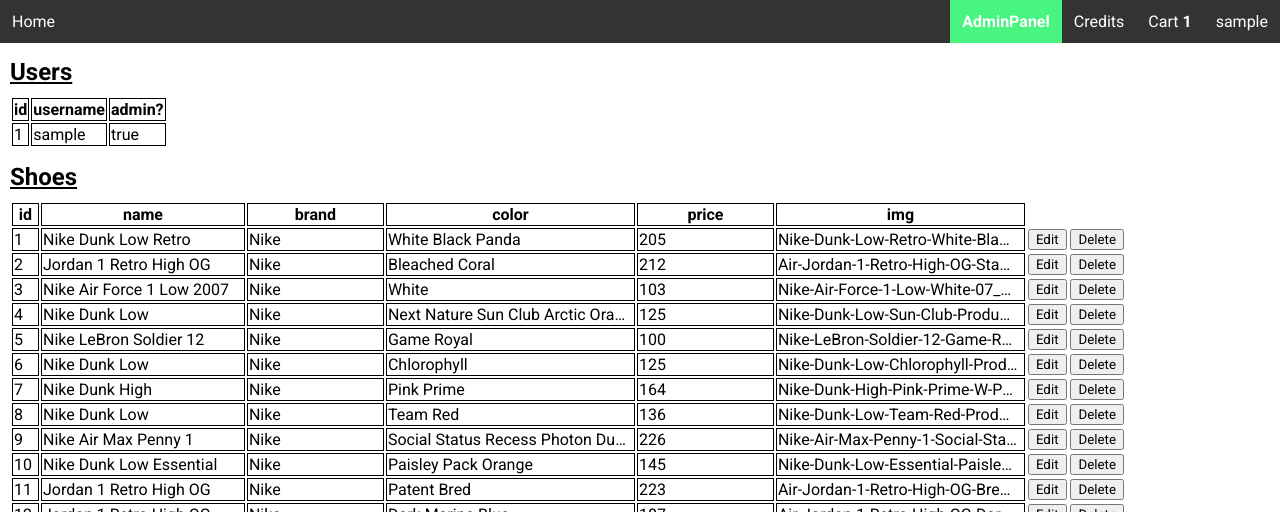
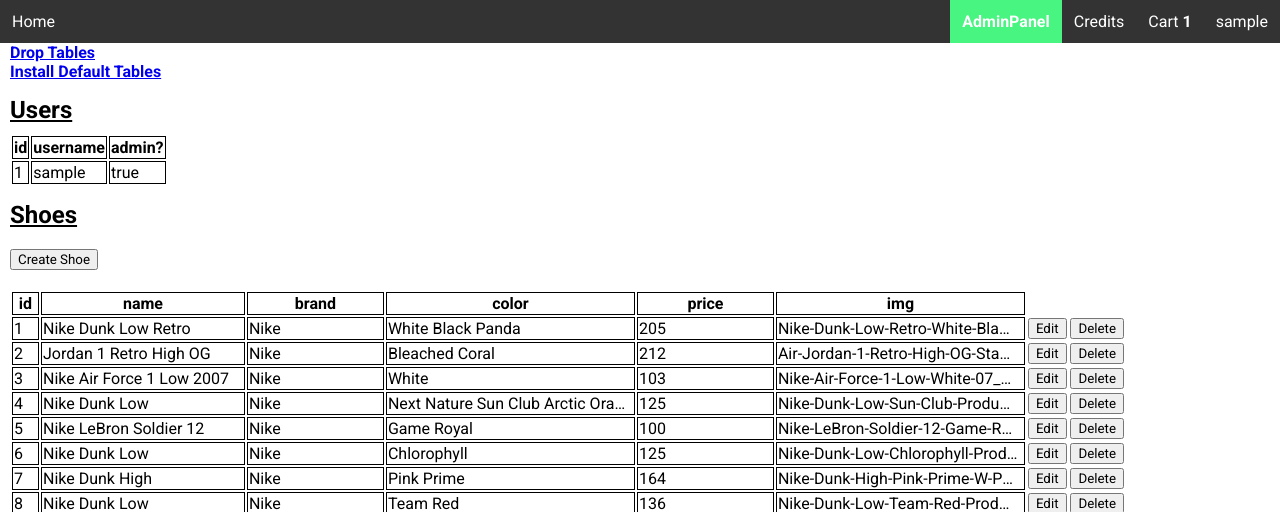
Before and after one commit to neerajgu/sneakerseeker, a PHP site: page /admin.php in a window 1280 px wide. Shown: the top 512 px of the page. Run offline with PHP 8.4, Linux system fonts and the light colour scheme; the visitor is signed in with stand-in values (Sample User, id 1); data comes from the database, SQL or seed files in the repository; tables that the repository leaves empty hold one stand-in row (values such as "Sample post"); a stand-in replaces the project's code that opens the database connection; some libraries are stand-ins or nearby versions.

Commit message:
adding function to admin

```diff
--- a/SS_1a/admin.php
+++ b/SS_1a/admin.php
@@ -52,6 +52,9 @@ $cartItems = count($cartItems->fetchAll());
         ?>
     </ul>
 
+    <a class=db href=drop.php>Drop Tables</a> </br>
+    <a class=db href=install.php>Install Default Tables</a>
+
     <h2 class=label>Users</h2>
     <table class=users>
         <thead>
@@ -81,7 +84,17 @@ $cartItems = count($cartItems->fetchAll());
     </table>
 
     <h2 class=label>Shoes</h2>
-    <a></a>
+    <button class="createButton">Create Shoe</button>
+    <button class="cancelCreateButton off">Cancel</button>
+
+    <form class="off add" action=adminedit.php?process=add method=post required>
+        <input type=text placeholder="Shoe Name" name=shoeName></input>
+        <input type=text placeholder="Shoe Brand" name=shoeBrand></input>
+        <input type=text placeholder="Shoe Color" name=colorWay></input>
+        <input type=number placeholder="Shoe Cost" name=shoeCost></input>
+        <input type=text placeholder="Image File" name=showImg></input>
+        <input type=submit value=Submit></input>
+    </form>
 
     <table class=shoes>
         <thead>
@@ -104,7 +117,7 @@ $cartItems = count($cartItems->fetchAll());
                 // each db row is echoed and can be edited using hidden forms revealed by js
                 // input type hiddens are for sending the type of process to adminedit (edit, delete) and target id
                 echo "
-                <form action=adminedit.php?id={$shoe["id"]} method=post id=editShoes{$shoe["id"]}></form>
+                <form action=adminedit.php?process=edit&id={$shoe["id"]} method=post id=editShoes{$shoe["id"]}></form>
 
                 <tr>
                     <td>
@@ -132,7 +145,7 @@ $cartItems = count($cartItems->fetchAll());
                     </td>
                     <td class=editor>
                         <button class=editButton>Edit</button>
-                        <a href=adminedit.php?delete=1&id={$shoe["id"]}><button class=deleteButton>Delete</button></a>
+                        <a href=adminedit.php?process=delete&id={$shoe["id"]}><button class=deleteButton>Delete</button></a>
 
                         <button class=\"off cancelButton\">Cancel</button>
 
--- a/SS_1a/javascript/admin.js
+++ b/SS_1a/javascript/admin.js
@@ -28,4 +28,18 @@ $(document).ready(() => {
         row.find("p.long").toggleClass("off");
         row.find("input:not(.submitButton)").toggleClass("off");
     });
+
+    $(".createButton").on("click", "", (event) => {
+        //disable self visiblity
+        $(event.currentTarget).toggleClass("off");
+        $(".cancelCreateButton").toggleClass("off");
+        $("form.add").toggleClass("off");
+    });
+
+    $(".cancelCreateButton").on("click", "", (event) => {
+        //disable self visiblity
+        $(event.currentTarget).toggleClass("off");
+        $(".createButton").toggleClass("off");
+        $("form.add").toggleClass("off");
+    });
 });
--- a/SS_1a/styles/admin.css
+++ b/SS_1a/styles/admin.css
@@ -50,6 +50,18 @@ html {
 
 #logoutBtn:hover::after {
     content: " - Log Out";
+}
+
+a.db,
+.createButton,
+.cancelCreateButton,
+form.add {
+    margin: 10px;
+}
+
+.cancelCreateButton:not(.off),
+form.add:not(.off) {
+    display: inline-block;
 }
 
 td {
```
Also changed, not shown: SS_1a/adminedit.php (+23 -3 lines).
